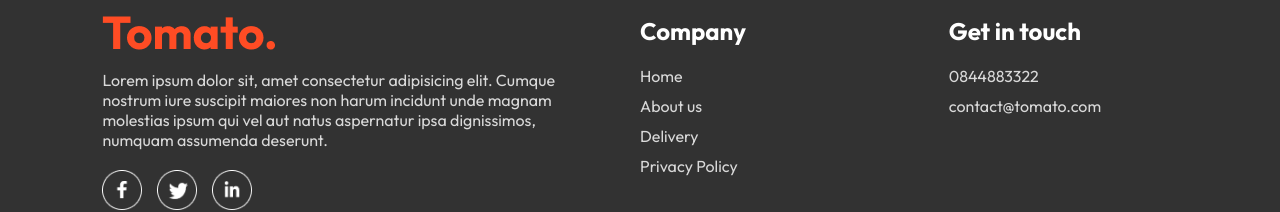
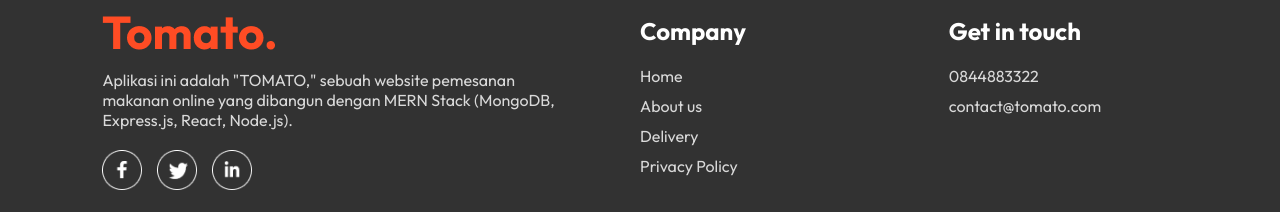
Before and after one commit to Lewuiz/DevOps, a React (Vite) app in the folder frontend/: page /myorders in a window 1280 px wide. Shown: the part 356-568 px from the top of the page. Built offline with nearby package versions, Linux system fonts and the light colour scheme; no server answers.

Commit message:
Added description

```diff
--- a/frontend/src/components/Footer/Footer.jsx
+++ b/frontend/src/components/Footer/Footer.jsx
@@ -9,10 +9,9 @@ const Footer = () => {
         <div className="footer-content-left">
           <img src={assets.logo} alt="" />
           <p>
-            Lorem ipsum dolor sit, amet consectetur adipisicing elit. Cumque
-            nostrum iure suscipit maiores non harum incidunt unde magnam
-            molestias ipsum qui vel aut natus aspernatur ipsa dignissimos,
-            numquam assumenda deserunt.
+            Aplikasi ini adalah "TOMATO," sebuah website pemesanan makanan
+            online yang dibangun dengan MERN Stack (MongoDB, Express.js, React,
+            Node.js).
           </p>
           <div className="footer-social-icons">
             <img src={assets.facebook_icon} alt="" />
```
